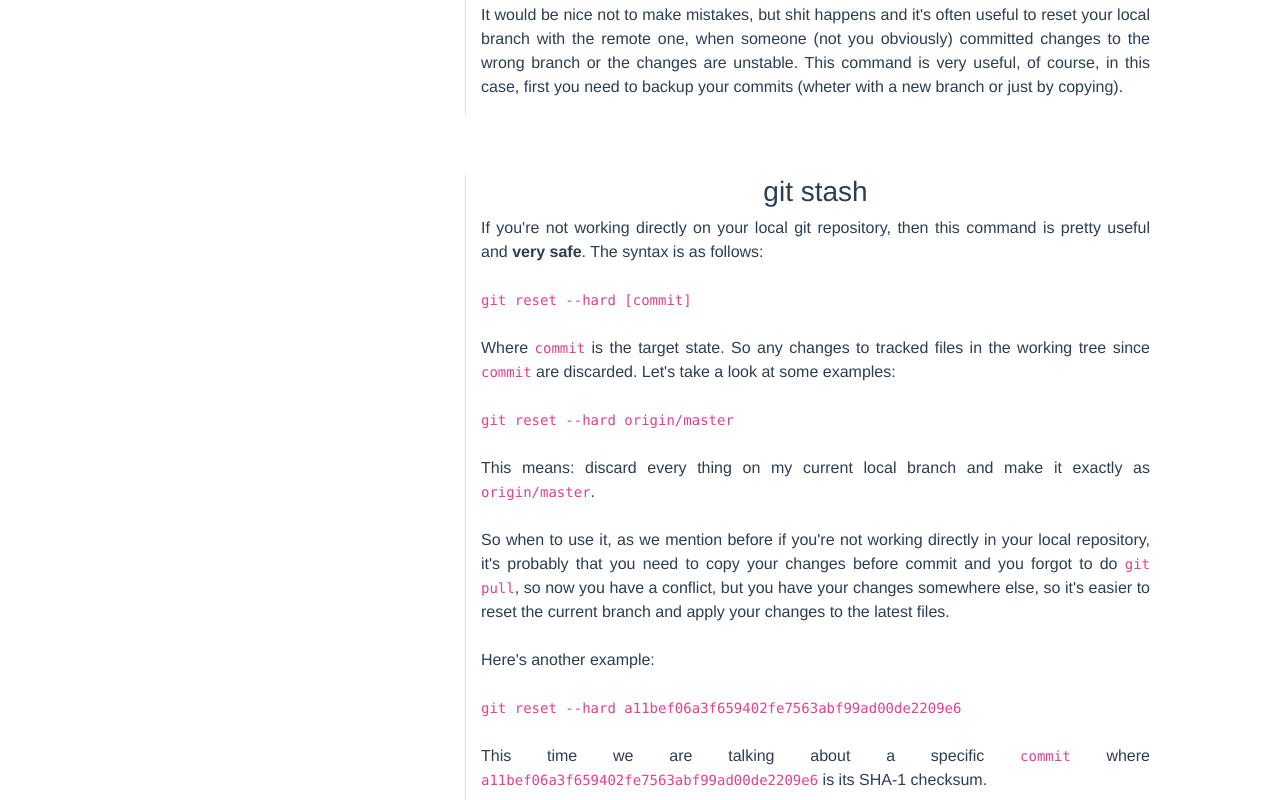
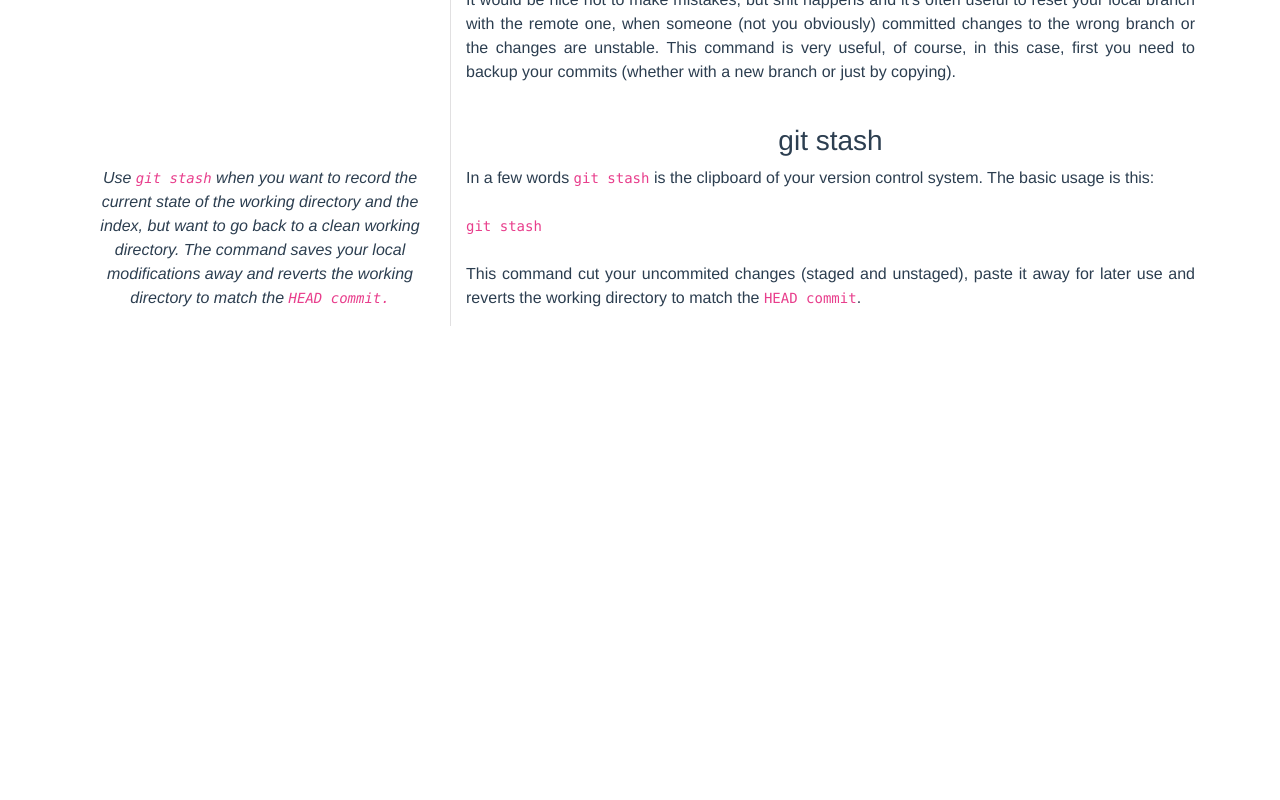
Before and after one commit to rulasmarmol/common-language, a Vue app: page /#/most-useful-git-commands in a window 1280 px wide. Shown: the part 1180-1980 px from the top of the page. After the commit the page ends 1506 px from the top, so only its background shows below. Built offline with nearby package versions, Linux system fonts and the light colour scheme.

Commit message:
redaction start for git stash

```diff
--- a/src/components/articles/MostUsefulGitCommands.vue
+++ b/src/components/articles/MostUsefulGitCommands.vue
@@ -15,7 +15,6 @@
             </b-col>
         </b-row>
         <b-row class="most-useful-git-commands">
-
             <b-col sm="4" >
                 <h3><br></h3>
                 <p><em>According to the latest <b-link target="_blank" href="https://insights.stackoverflow.com/survey/2017#work-_-version-control">Stack Overflow developer survey</b-link>, more than 70 percent of developers use Git, making it the most-used version control system in the world.</em></p>
@@ -30,25 +29,20 @@
                 So when to use it, as we mention before if you're not working directly in your local repository, it's probably that you need to copy your changes before commit and you forgot to do <code>git pull</code>, so now you have a conflict, but you have your changes somewhere else, so it's easier to reset the current branch and apply your changes to the latest files. <br><br>Here's another example:<br><br>
                 <code>git reset --hard a11bef06a3f659402fe7563abf99ad00de2209e6</code><br><br>
                 This time we are talking about a specific <code>commit</code> where <code>a11bef06a3f659402fe7563abf99ad00de2209e6</code> is its SHA-1 checksum.<br><br>
-                It would be nice not to make mistakes, but shit happens and it's often useful to reset your local branch with the remote one, when someone (not you obviously) committed changes to the wrong branch or the changes are unstable. This command is very useful, of course, in this case, first you need to backup your commits (wheter with a new branch or just by copying).
+                It would be nice not to make mistakes, but shit happens and it's often useful to reset your local branch with the remote one, when someone (not you obviously) committed changes to the wrong branch or the changes are unstable. This command is very useful, of course, in this case, first you need to backup your commits (whether with a new branch or just by copying).<br><br>
                 </p>
             </b-col>
         </b-row>
-        <b-row class="most-useful-git-commands">
+        <b-row>
             <b-col sm="4" >
-
+                <h3><br></h3>
+                <p><em>Use <code>git stash</code> when you want to record the current state of the working directory and the index, but want to go back to a clean working directory. The command saves your local modifications away and reverts the working directory to match the <code>HEAD commit.</code></em></p>
             </b-col>
             <b-col sm="8" class="left-separator">
                 <h3> git stash </h3>
-                <p align="justify"> If you're not working directly on your local git repository, then this command is pretty useful and <b>very safe</b>. The syntax is as follows:<br><br>
-                <code>git reset --hard [commit]</code><br><br>
-                Where <code>commit</code> is the target state. So any changes to tracked files in the working tree since <code>commit</code> are discarded. Let's take a look at some examples:<br><br>
-                <code>git reset --hard origin/master</code><br><br>
-                This means: discard every thing on my current local branch and make it exactly as <code>origin/master</code>. <br><br>
-                So when to use it, as we mention before if you're not working directly in your local repository, it's probably that you need to copy your changes before commit and you forgot to do <code>git pull</code>, so now you have a conflict, but you have your changes somewhere else, so it's easier to reset the current branch and apply your changes to the latest files. <br><br>Here's another example:<br><br>
-                <code>git reset --hard a11bef06a3f659402fe7563abf99ad00de2209e6</code><br><br>
-                This time we are talking about a specific <code>commit</code> where <code>a11bef06a3f659402fe7563abf99ad00de2209e6</code> is its SHA-1 checksum.<br><br>
-                It would be nice not to make mistakes, but shit happens and it's often useful to reset your local branch with the remote one, when someone (not you obviously) committed changes to the wrong branch or the changes are unstable. This command is very useful, of course, in this case, first you need to backup your commits (wheter with a new branch or just by copying).
+                <p align="justify">In a few words <code>git stash</code> is the clipboard of your version control system. The basic usage is this:<br><br>
+                <code>git stash</code><br><br>
+                This command cut your uncommited changes (staged and unstaged), paste it away for later use and reverts the working directory to match the <code>HEAD commit</code>.
                 </p>
             </b-col>
         </b-row>
@@ -68,7 +62,7 @@ export default {
         border-left: 1px solid #E1E0E1;
     }
     .most-useful-git-commands{
-        padding: 30px;
+        padding-top: 30px;
     }
 }
 </style>
```
